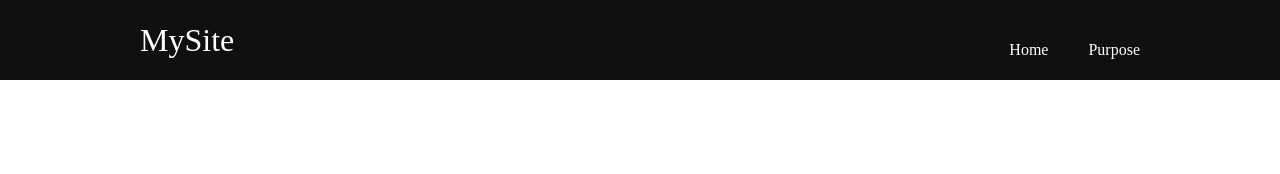
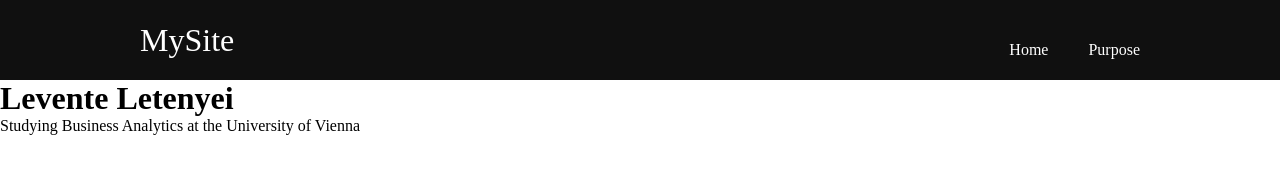
Before and after one commit to letenyeil/website, a plain HTML site: page index.html in a window 1280 px wide. Drawn offline with Linux system fonts and the light colour scheme.

Commit message:
Update index.html

```diff
--- a/index.html
+++ b/index.html
@@ -16,10 +16,14 @@
         <ul class="navigation">
             <a><li>Home</li></a>
             <a><li>Purpose</li></a>
-
         </ul>
     </div>
 </div>
+<div>
+    <h1>Levente Letenyei</h1>
+    <p>Studying Business Analytics at the University of Vienna</p>
+</div>
 
 </body>
+
 </html>
```
